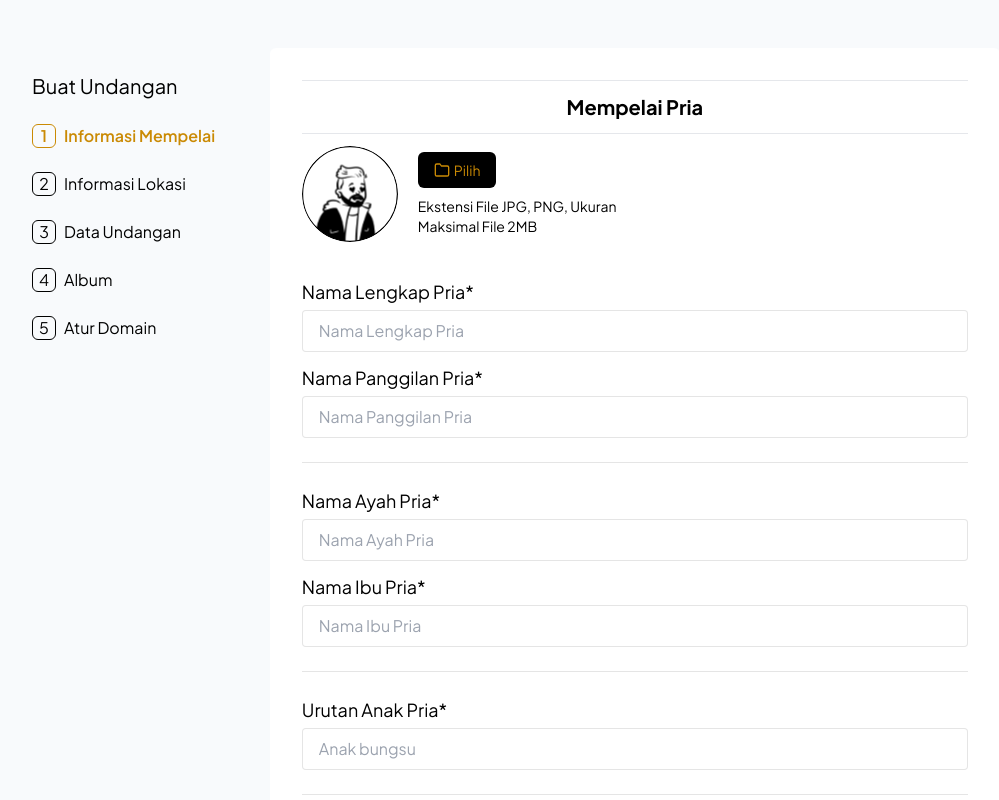
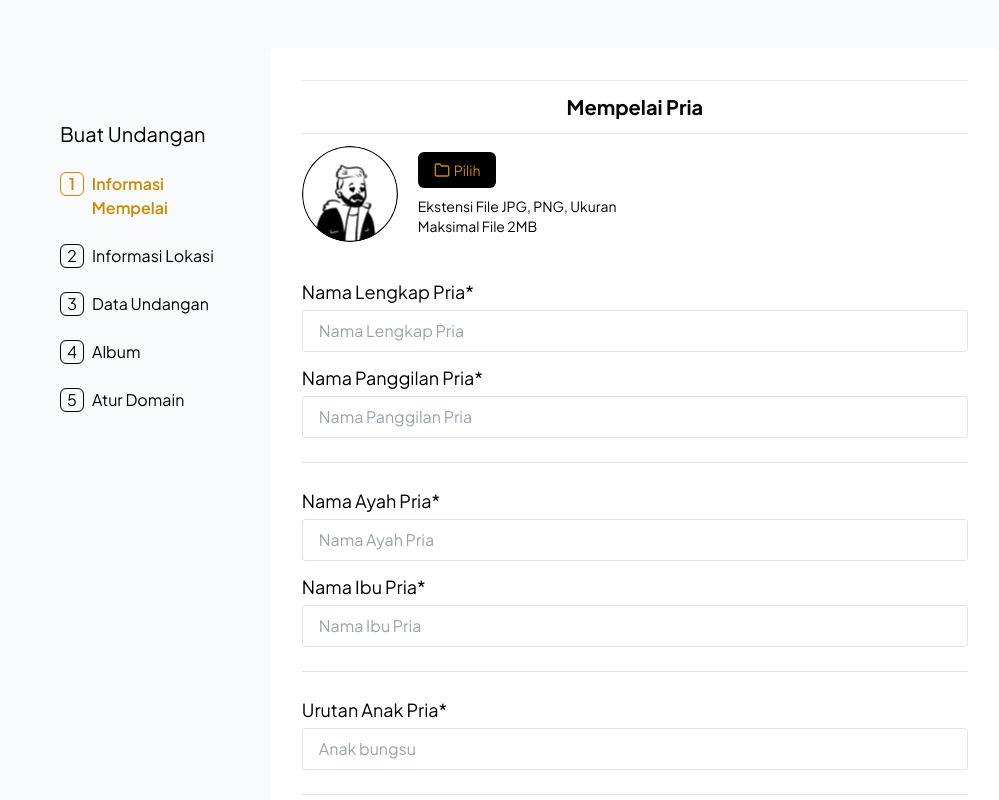
Before and after one commit to rianmz-genz/weddingnesia, a Next.js app: page /create in a window 1280 px wide. Shown: the top 800 px of the page, without its empty margins (124-1123 px from the left). Built offline with nearby package versions, Linux system fonts and the light colour scheme; no server answers.

Commit message:
bread crumbs

```diff
--- a/components/createInvitation/BreadCumbersCreate.js
+++ b/components/createInvitation/BreadCumbersCreate.js
@@ -17,15 +17,16 @@ export default function BreadCumbersCreate({
     <>
       <button
         onClick={() => setIsOpen(!isOpen)}
-        className="text-2xl bg-slate-100 p-2 z-50 fixed top-6 right-7 rounded lg:hidden "
+        className="text-2xl bg-slate-100 p-2 z-40 fixed top-6 right-7 rounded lg:hidden "
       >
         {isOpen ? <FiX /> : <HiOutlineBars3BottomRight />}
       </button>
       <ul
         className={`${
-          isOpen ? "max-lg:top-0" : "-top-full"
-        } lg:w-4/12 w-full fixed h-screen z-40 max-lg:mx-auto max-lg:bg-white flex flex-col gap-6 lg:sticky transition-all duration-500 lg:top-6 ${className}`}
+          isOpen ? "top-0 " : "-top-full"
+        } lg:w-4/12 w-full fixed h-screen z-30 max-lg:mx-auto max-lg:bg-white  lg:sticky transition-all duration-500 left-0 ${className}`}
       >
+        <div className="w-full mx-auto sm:max-w-lg flex flex-col gap-6 mt-12 px-7">
           <Text style={textStyle.smalltitle}>Buat Undangan</Text>
           {items.map(({ label }, idx) => {
             return (
@@ -36,7 +37,10 @@ export default function BreadCumbersCreate({
                 } flex `}
               >
                 <li
-                onClick={() => onClick(idx)}
+                  onClick={() => {
+                    setIsOpen(false);
+                    onClick(idx);
+                  }}
                   className="cursor-pointer flex gap-2"
                 >
                   <p
@@ -51,6 +55,7 @@ export default function BreadCumbersCreate({
               </div>
             );
           })}
+        </div>
       </ul>
     </>
   );
```
Lines whose indentation alone changed are shown as unchanged.
